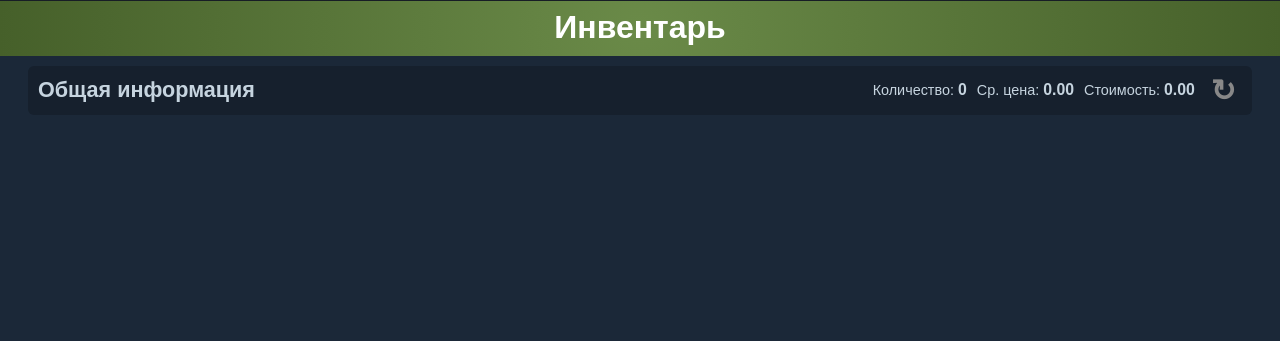
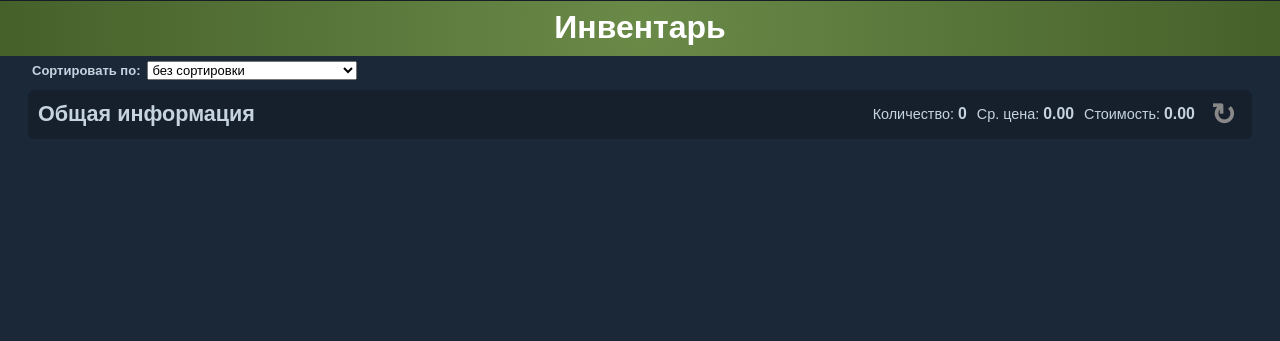
Before and after one commit to AnatoliiBessmertnyi/steam_items, a Django app: page / in a window 1280 px wide. Shown: the part 109-450 px from the top of the page. Run offline with Django 4.2, Linux system fonts and the light colour scheme; data that the repository does not hold is empty.

Commit message:
Выпадающий список сортировки

```diff
--- a/steam_items/items/static/css/styles.css
+++ b/steam_items/items/static/css/styles.css
@@ -395,3 +395,20 @@ form button {
     color: #888;
     font-weight: bold;
 }
+
+.sorting-controls {
+    display: flex;
+    align-items: center;
+    margin-top: 5px;
+    margin-left: 4px;
+}
+
+.sorting-controls label {
+    font-size: 13px;
+    font-weight: bold;
+    margin-right: 7px;
+}
+
+.sorting-controls select {
+    font-size: 13px;
+}
--- a/steam_items/items/templates/index.html
+++ b/steam_items/items/templates/index.html
@@ -3,6 +3,17 @@
 {% load static %}
 <script src="{% static 'main.js' %}"></script>
   <h1>Инвентарь</h1>
+
+  <div class="sorting-controls">
+    <label for="sort_order">Сортировать по:</label>
+    <select id="sort_order" onchange="location = this.value;">
+      <option value="?">без сортировки</option>
+      <option value="?spread_order=asc">возрастанию спреда</option>
+      <option value="?spread_order=desc">убыванию спреда</option>
+      <option value="?total_price_order=asc">возрастанию общей стоимости</option>
+      <option value="?total_price_order=desc">убыванию общей стоимости</option>
+    </select>
+  </div>
 
   <div class="inventory-item">
     <div class="item-left">
--- a/steam_items/items/views.py
+++ b/steam_items/items/views.py
@@ -44,20 +44,20 @@ class IndexView(ListView):
     context_object_name = 'items'
 
     def get_queryset(self):
-        """Получает список товаров, количество которых больше 0."""
+        """Получает список товаров, количество которых больше 0, и применяет
+        фильтрацию по спреду и общей стоимости, если они указаны в параметрах
+        GET запроса."""
         queryset = Item.objects.filter(quantity__gt=0)
-
-        # Получаем параметры фильтрации из GET запроса
         spread_order = self.request.GET.get('spread_order')
         total_price_order = self.request.GET.get('total_price_order')
 
-        # Применяем фильтрацию
         if spread_order:
             queryset = queryset.order_by(
                 F('spread').desc(nulls_last=True)
             ) if spread_order == 'desc' else queryset.order_by(
                 F('spread').asc(nulls_last=True)
             )
+
         if total_price_order:
             queryset = queryset.order_by(
                 F('total_price').desc(nulls_last=True)
```
